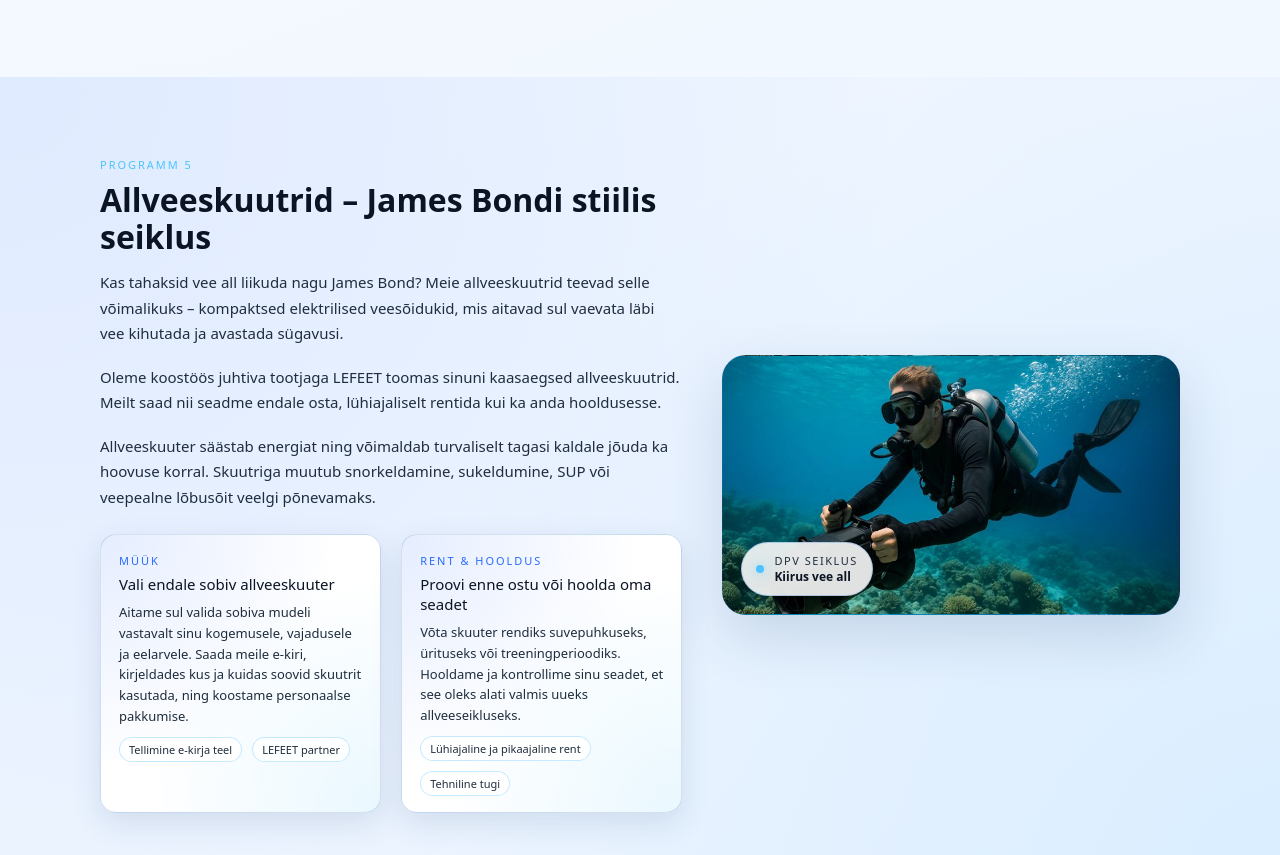
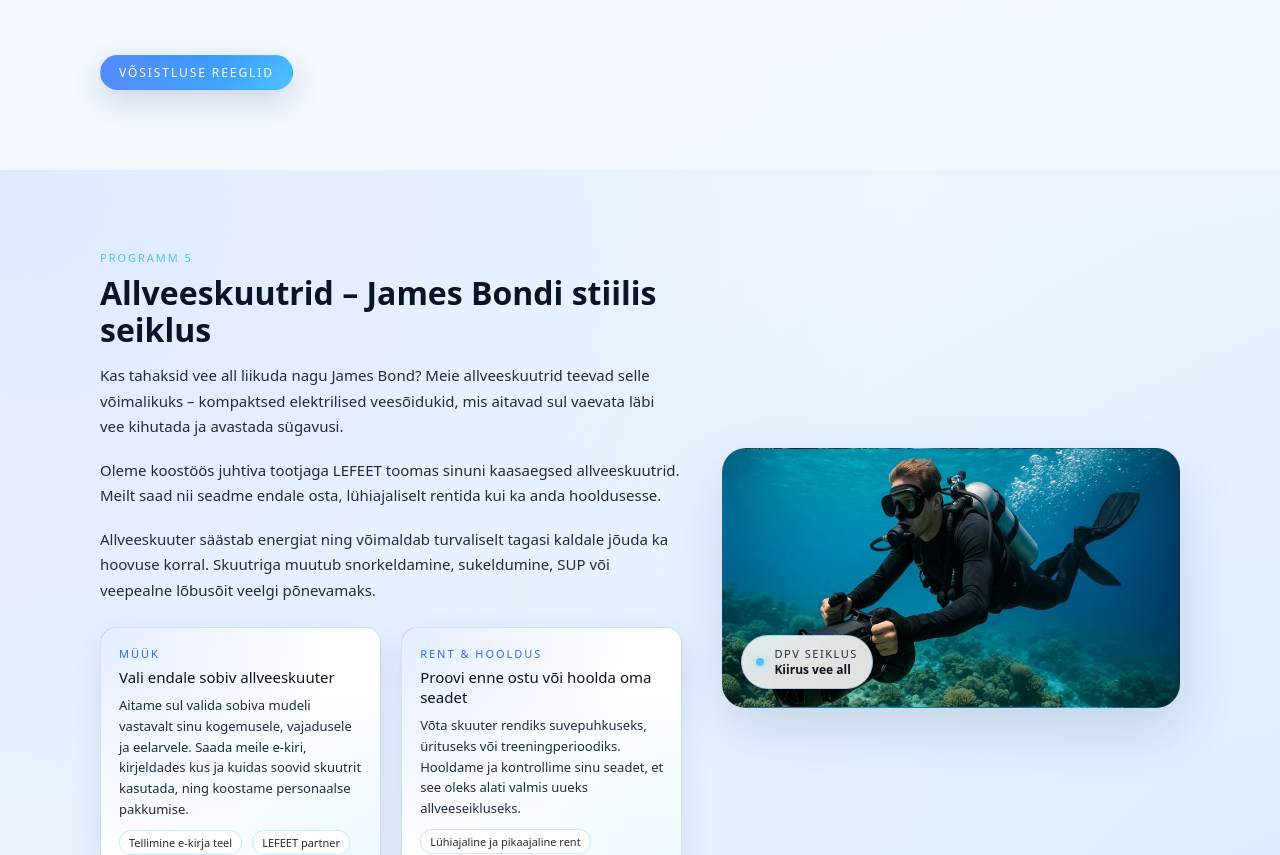
Before and after one commit to meregrupp-cyber/meregrupp001-ee, a plain HTML site: page index.html in a window 1280 px wide. Shown: the part 3233-4088 px from the top of the page. Drawn offline with Linux system fonts and the light colour scheme.

Commit message:
Update index.html

```diff
--- a/index.html
+++ b/index.html
@@ -1265,7 +1265,6 @@
             <span class="badge"><span data-i18n-lang="et">Allveevõitlus &amp; kungfu</span><span data-i18n-lang="en">Underwater fights &amp; kung fu</span></span>
           </div>
         </div>
-
         <div class="section-media">
           <div class="section-media-frame" style="background-image: url('assets/underwater-fight-arena.jpg');">
             <div class="section-media-overlay"></div>
@@ -1273,12 +1272,21 @@
               <div class="section-media-pill-dot"></div>
               <div>
                 <div class="section-media-tagline"><span data-i18n-lang="et">Water fights</span><span data-i18n-lang="en">Water fights</span></div>
-                <div class="section-media-pill-strong"><span data-i18n-lang="et">Võitlus ühe hingetõmbega</span><span data-i18n-lang="en">Fight on a single breath</span></div>
+                <div class="section-media-pill-strong"><span data-i18n-lang="et">Võitlus ühe hingetõmbega</span><span data-i18n-lang="en">Fight on a single breath</span>
+                </div>
               </div>
             </div>
           </div>
         </div>
-      </div>
+
+  <div class="section-actions">
+            <a class="btn btn-primary" href="https://drive.proton.me/urls/GQR4J3BMS0#F8u7d-c8RG52">
+              <span data-i18n-lang="et">Võsistluse reeglid</span>
+              <span data-i18n-lang="en">Competition rules (EST)</span>
+            </a>
+          </div>
+        </div>
+   </div>
     </section>
 
     <!-- Allveeskuutrid -->
```
